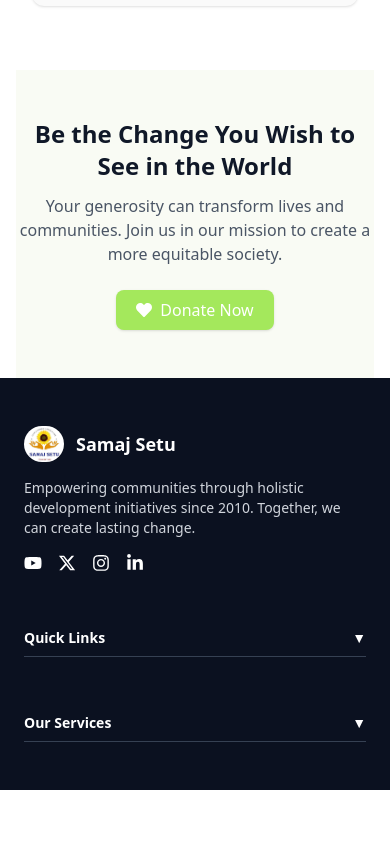
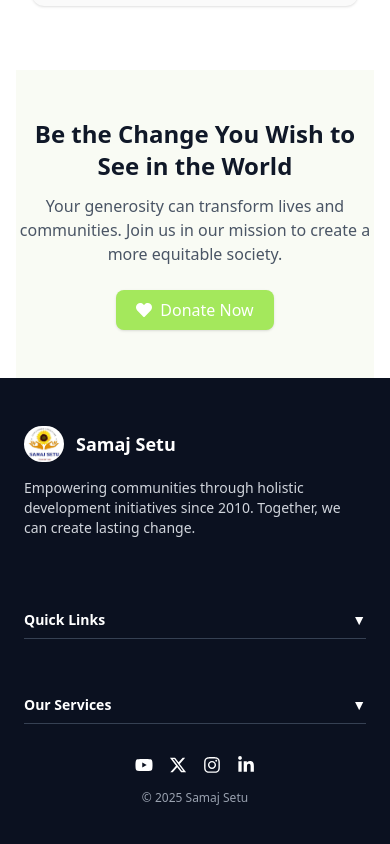
Before and after one commit to Varni1512/samaj-setu, a React (Vite) app: page /donate in a window 390 px wide. Shown: the part 2978-3822 px from the top of the page. Before the commit the page ends 3768 px from the top, so only its background shows below. Built offline with nearby package versions, Linux system fonts and the light colour scheme.

Commit message:
Updated Home page

```diff
--- a/src/components/Footer.jsx
+++ b/src/components/Footer.jsx
@@ -19,7 +19,9 @@ const Footer = () => {
                     <p className="text-gray-300">
                         Empowering communities through holistic development initiatives since 2010. Together, we can create lasting change.
                     </p>
-                    <div className="flex space-x-4 text-lg text-white">
+
+                    {/* Social Media (Desktop Only) */}
+                    <div className="hidden sm:flex space-x-4 text-lg text-white">
                         <a href="https://youtube.com/@samajsetufoundation?si=EwiTOlQ3efGszK94"><FaYoutube /></a>
                         <a href="https://x.com/SamajSetu?t=vA13oFfhztaks4m2h9nnow&s=09"><FaXTwitter /></a>
                         <a href="https://www.instagram.com/samaj_setu_foundation"><FaInstagram /></a>
@@ -118,6 +120,17 @@ const Footer = () => {
                     </p>
                 </div>
             </div>
+
+            {/* ✅ Mobile Only: Social Media + Copyright */}
+            <div className="sm:hidden mt-8 flex flex-col items-center space-y-4">
+                <div className="flex space-x-4 text-lg text-white">
+                    <a href="https://youtube.com/@samajsetufoundation?si=EwiTOlQ3efGszK94"><FaYoutube /></a>
+                    <a href="https://x.com/SamajSetu?t=vA13oFfhztaks4m2h9nnow&s=09"><FaXTwitter /></a>
+                    <a href="https://www.instagram.com/samaj_setu_foundation"><FaInstagram /></a>
+                    <a href="https://www.linkedin.com/company/samaj-setu-foundation"><FaLinkedinIn /></a>
+                </div>
+                <p className="text-gray-400 text-xs">© 2025 Samaj Setu</p>
+            </div>
         </footer>
     );
 };
--- a/src/pages/Questions/Questions.jsx
+++ b/src/pages/Questions/Questions.jsx
@@ -36,7 +36,7 @@ const Questions = () => {
     };
 
     return (
-        <div className="sm:px-10 px-4 py-10 bg-[#f3f8ed] min-h-screen">
+        <div className="sm:px-10 px-4 py-10 bg-[#f3f8ed] min-h-[74vh]">
             <div className="text-center mb-10">
                 <h2 className="text-3xl font-bold text-[#6D4C41]">Frequently Asked Questions</h2>
                 <hr className="w-20 h-1 bg-[#8bc34a] border-0 rounded mx-auto my-2" />
```
